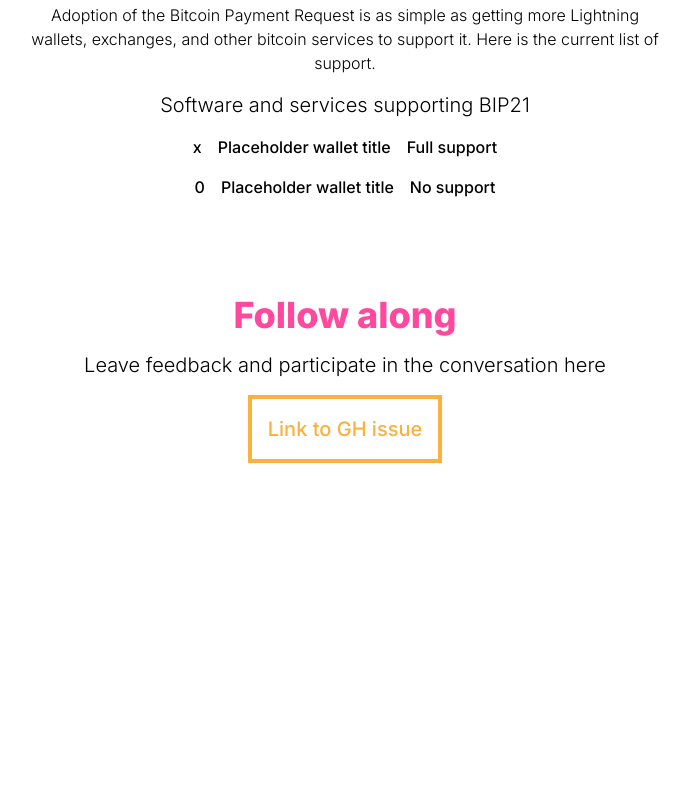
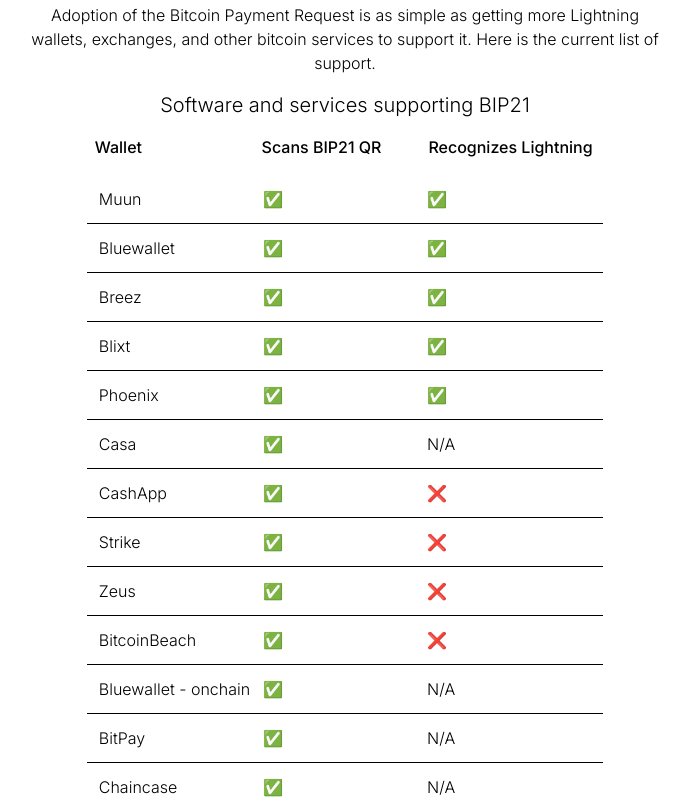
Before and after one commit to sbddesign/bip21-site, a Next.js app: page / in a window 1280 px wide. Shown: the part 6000-6800 px from the top of the page, without its empty margins (295-985 px from the left). Before the commit the page ends 6511 px from the top, so only its background shows below. Built offline with nearby package versions, Linux system fonts and the light colour scheme.

Commit message:
add wallet_support.json and update table component

```diff
--- a/components/table.js
+++ b/components/table.js
@@ -1,22 +1,30 @@
-function Item({ status, text, title, children }) {
+import wallets from "../wallet_support.json";
+
+export default function Table() {
+  function ynm(status) {
+    return status === "yes" ? "✅" : status === "no" ? "❌" : "N/A";
+  }
+
   return (
-    <div className="flex space-x-4">
-      <div>{status ? "x" : "0"}</div>
-      <div>{title} </div>
-      <div>{text}</div>
+    <div className="flex flex-col items-center space-y-4 px-4">
+      <div class="flex w-full px-2 md:w-[50ch]">
+        <div class="basis-2/6">Wallet</div>
+        <div class="basis-2/6">Scans BIP21 QR</div>
+        <div class="basis-2/6">Recognizes Lightning</div>
+      </div>
+      <ul className="w-full">
+        {wallets.map((w) => (
+          <li class="border-b border-black p-1 last:border-b-0">
+            <div class="flex rounded-xl p-2">
+              <div class="font-light basis-2/6">{w.wallet}</div>
+              <div class="font-light basis-2/6">{ynm(w.scans_bip21)}</div>
+              <div class="font-light basis-2/6">
+                {ynm(w.recognizes_lightning)}
+              </div>
+            </div>
+          </li>
+        ))}
+      </ul>
     </div>
   );
 }
-
-export default function Table({ title, caption, raw }) {
-  return (
-    <div className="flex flex-col items-center space-y-4 px-4">
-      <Item
-        status={true}
-        title="Placeholder wallet title"
-        text="Full support"
-      />
-      <Item status={false} title="Placeholder wallet title" text="No support" />
-    </div>
-  );
-}
--- /dev/null
+++ b/wallet_support.json
@@ -0,0 +1,149 @@
+[
+  {
+    "wallet": "Muun",
+    "scans_bip21": "yes",
+    "recognizes_lightning": "yes",
+    "description": "",
+    "notes": ""
+  },
+  {
+    "wallet": "Bluewallet",
+    "scans_bip21": "yes",
+    "recognizes_lightning": "yes",
+    "description": "Asks me to select a wallet, and I can choose my lightning wallet or on-chain wallet.",
+    "notes": "Note that Bluewallet has 2 scanning methods. You can select a wallet and then scan the QR, or you can scan the QR without selecting a wallet. If you choose the latter and scan a BIP21 QR with lightning param, then it will prompt you to select a wallet because it sees your on-chain and lightning wallet as both being valid choices for this payment."
+  },
+  {
+    "wallet": "Breez",
+    "scans_bip21": "yes",
+    "recognizes_lightning": "yes",
+    "description": "",
+    "notes": ""
+  },
+  {
+    "wallet": "Blixt",
+    "scans_bip21": "yes",
+    "recognizes_lightning": "yes",
+    "description": "QR code is not a valid bitcoin lightning invoice",
+    "notes": ""
+  },
+  {
+    "wallet": "Phoenix",
+    "scans_bip21": "yes",
+    "recognizes_lightning": "yes",
+    "description": "",
+    "notes": ""
+  },
+  {
+    "wallet": "Casa",
+    "scans_bip21": "yes",
+    "recognizes_lightning": "n/a",
+    "description": "",
+    "notes": ""
+  },
+  {
+    "wallet": "CashApp",
+    "scans_bip21": "yes",
+    "recognizes_lightning": "no",
+    "description": "Takes me to PIN entry followed by on-chain TX fee selection",
+    "notes": ""
+  },
+  {
+    "wallet": "Strike",
+    "scans_bip21": "yes",
+    "recognizes_lightning": "no",
+    "description": "Amount is too low\" I think it is defaulting to on-chain",
+    "notes": ""
+  },
+  {
+    "wallet": "Zeus",
+    "scans_bip21": "yes",
+    "recognizes_lightning": "no",
+    "description": "",
+    "notes": ""
+  },
+  {
+    "wallet": "BitcoinBeach",
+    "scans_bip21": "yes",
+    "recognizes_lightning": "no",
+    "description": "",
+    "notes": ""
+  },
+  {
+    "wallet": "Bluewallet - onchain",
+    "scans_bip21": "yes",
+    "recognizes_lightning": "n/a",
+    "description": "recognizes_the QR",
+    "notes": ""
+  },
+  {
+    "wallet": "BitPay",
+    "scans_bip21": "yes",
+    "recognizes_lightning": "n/a",
+    "description": "",
+    "notes": ""
+  },
+  {
+    "wallet": "Chaincase",
+    "scans_bip21": "yes",
+    "recognizes_lightning": "n/a",
+    "description": "Pulls in the entire string including the 'bitcoin:', but I think it sees it as an on-chain address",
+    "notes": ""
+  },
+  {
+    "wallet": "Zebedee",
+    "scans_bip21": "no",
+    "recognizes_lightning": "no",
+    "description": "This looks like an on-chain QR code...",
+    "notes": ""
+  },
+  {
+    "wallet": "Coinbase",
+    "scans_bip21": "",
+    "recognizes_lightning": "",
+    "description": "",
+    "notes": ""
+  },
+  {
+    "wallet": "Wallet of Satoshi",
+    "scans_bip21": "",
+    "recognizes_lightning": "",
+    "description": "",
+    "notes": ""
+  },
+  {
+    "wallet": "Binance",
+    "scans_bip21": "",
+    "recognizes_lightning": "",
+    "description": "",
+    "notes": ""
+  },
+  {
+    "wallet": "Kraken",
+    "scans_bip21": "",
+    "recognizes_lightning": "",
+    "description": "",
+    "notes": ""
+  },
+  {
+    "wallet": "Gemini",
+    "scans_bip21": "",
+    "recognizes_lightning": "",
+    "description": "",
+    "notes": ""
+  },
+  {
+    "wallet": "Electrum",
+    "scans_bip21": "",
+    "recognizes_lightning": "",
+    "description": "",
+    "notes": ""
+  },
+  {
+    "wallet": "OKCoin",
+    "scans_bip21": "",
+    "recognizes_lightning": "",
+    "description": "",
+    "notes": ""
+  }
+]
```
